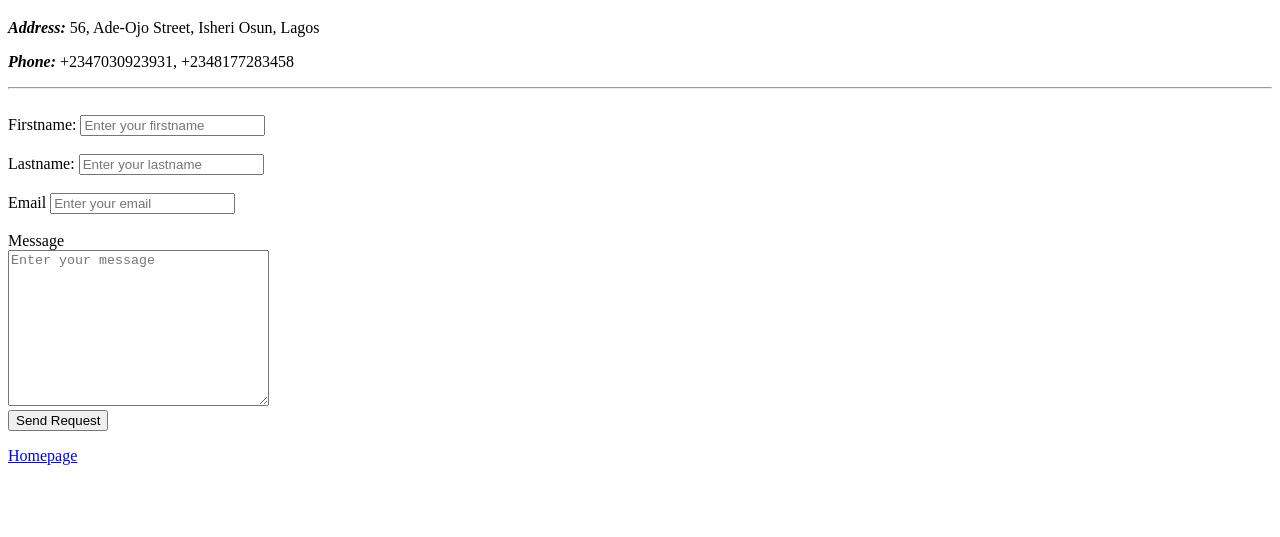
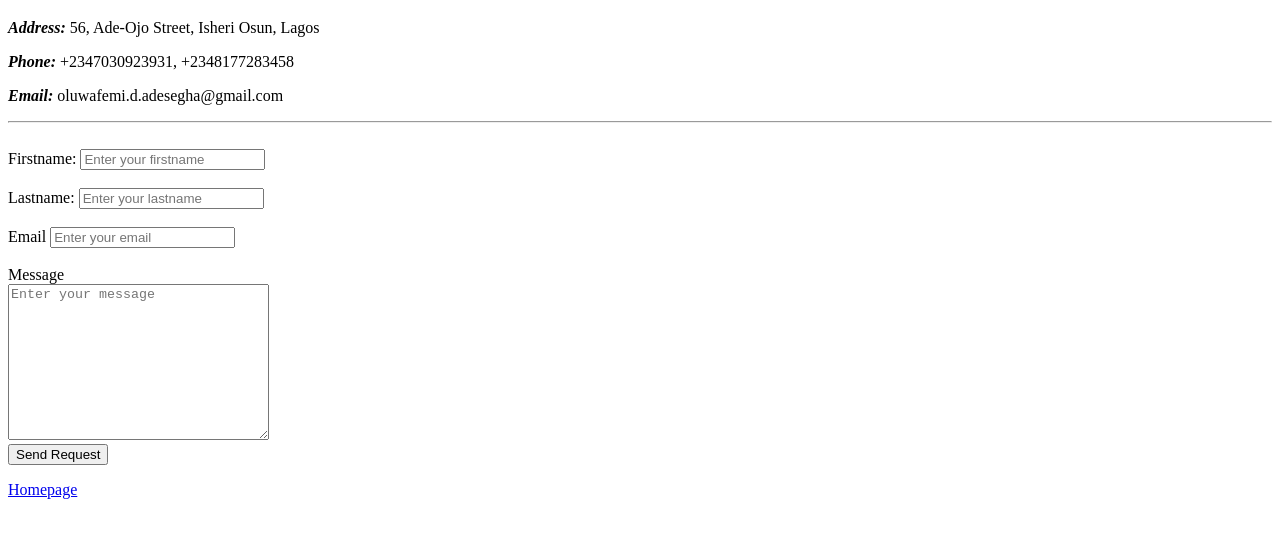
Before and after one commit to OluwafemiAdesegha/cv, a plain HTML site: page contact.html in a window 1280 px wide. Shown: the part 61-598 px from the top of the page. Drawn offline with Linux system fonts and the light colour scheme.

Commit message:
Update contact.html

```diff
--- a/contact.html
+++ b/contact.html
@@ -15,6 +15,7 @@
 		<p>
 			<strong> <em>Phone: </em></strong> +2347030923931, +2348177283458
 		</p>
+		<p> <strong><em>Email:</em></strong> oluwafemi.d.adesegha@gmail.com
 		<hr />
 		<br />
 		<form
```
